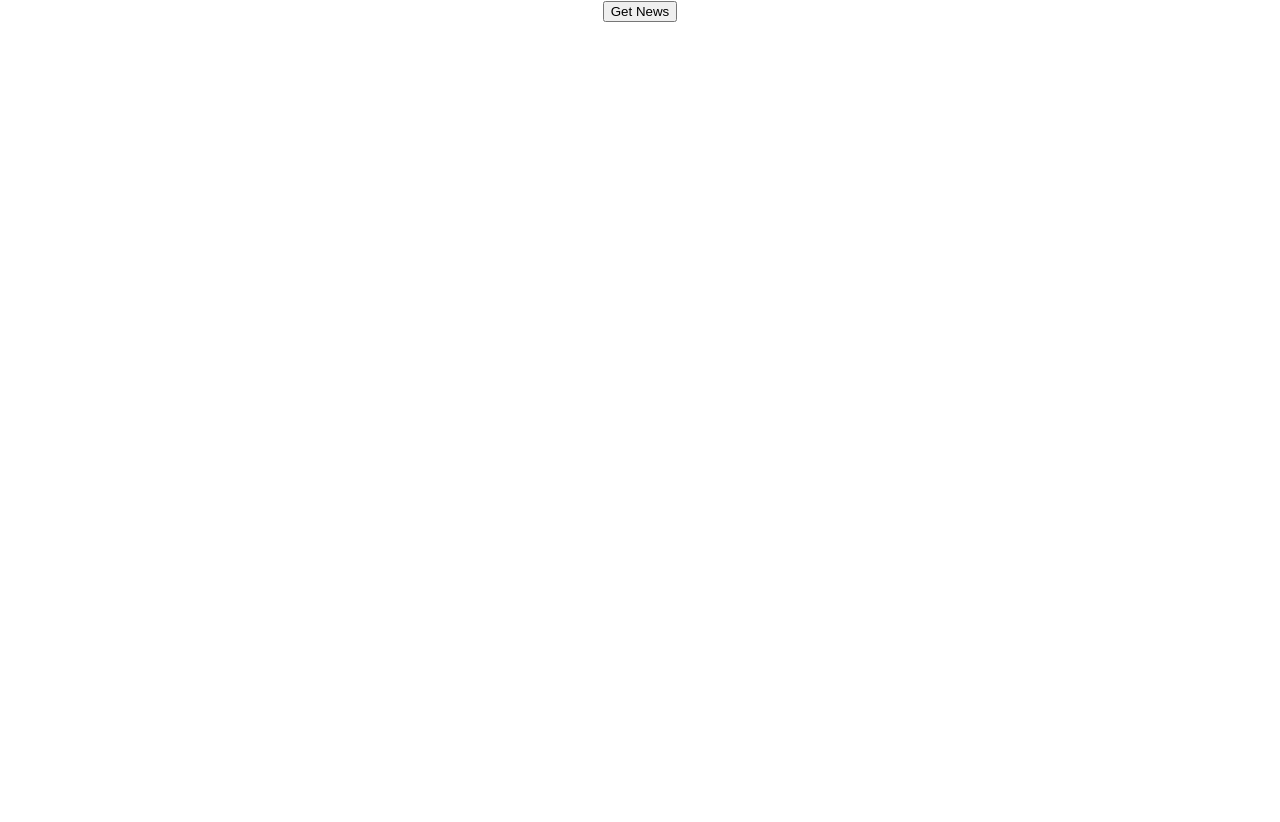
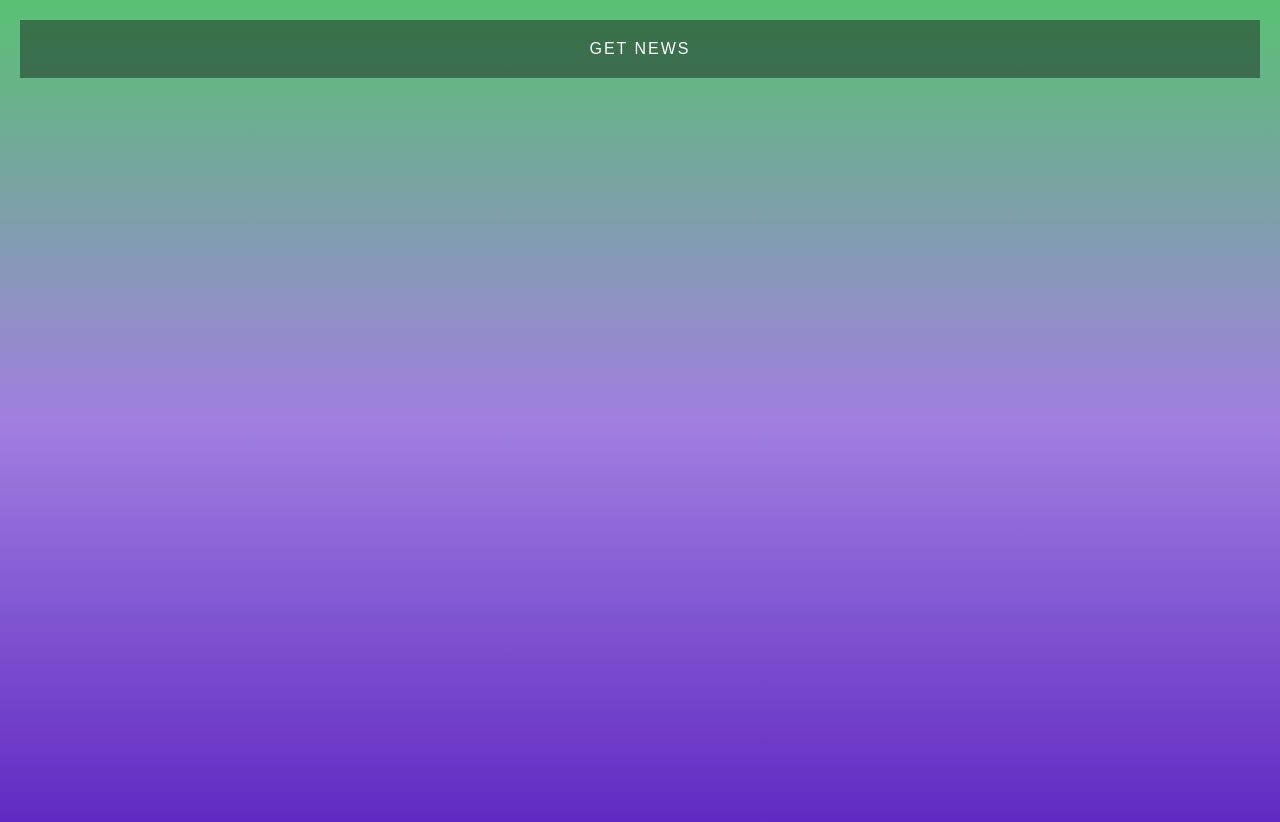
Before and after one commit to leo153624nid/news, a React (Create React App) app: page / in a window 1280 px wide. Shown: the top 822 px of the page. Before the commit the page ends 800 px from the top, so only its background shows below. Built offline with nearby package versions, Linux system fonts and the light colour scheme.

Commit message:
v 0.2.0 (work)

```diff
--- a/package.json
+++ b/package.json
@@ -1,6 +1,6 @@
 {
     "name": "news",
-  "version": "0.1.0",
+    "version": "0.2.0",
     "private": true,
     "dependencies": {
         "@reduxjs/toolkit": "^1.8.3",
--- a/src/App.tsx
+++ b/src/App.tsx
@@ -5,13 +5,17 @@ import React from 'react'
 import { useAppSelector, useAppDispatch } from './redux/hooks/hooks'
 import { actions } from './redux/actions/actionCreator'
 import './App.css'
+import News from './components/News/News'
 
 const App: React.FC = () => {
-    const store = useAppSelector((state) => state)
+    const latestNews = useAppSelector((store) => store?.news?.latestNews || [])
+    const popularNews = useAppSelector(
+        (store) => store?.news?.popularNews || []
+    )
     const dispatch = useAppDispatch()
 
     const handleGetNews = () => {
-        dispatch(actions.getLatestNews())
+        dispatch(actions.getNews())
     }
 
     return (
@@ -19,6 +23,8 @@ const App: React.FC = () => {
             <button type="button" onClick={handleGetNews}>
                 Get News
             </button>
+            <News news={latestNews} label="Latest News" />
+            <News news={popularNews} label="Popular News" />
         </div>
     )
 }
--- a/src/api/newsAPI.ts
+++ b/src/api/newsAPI.ts
@@ -5,9 +5,16 @@ const axiosInstance = axios.create({
     baseURL: 'http://hn.algolia.com/api/v1/search',
 })
 
-export const getLatestNews = async (searchQuery: string) => {
+export const getNews = async (searchQuery: string) => {
     const request = (await axiosInstance
         .get(`?query=${searchQuery}&tags=story&hitsPerPage=10&page=1`)
         .then((response) => response.data.hits)) as NewsType[]
     return await request
 }
+
+export const getPopularNews = async () => {
+    const request = (await axiosInstance
+        .get(`?query=&tags=story&hitsPerPage=10&page=1`)
+        .then((response) => response.data.hits)) as NewsType[]
+    return await request
+}
--- a/src/components/News/News.module.css
+++ b/src/components/News/News.module.css
@@ -14,7 +14,7 @@
     box-shadow: 0 2px 4px 0 rgba(0, 0, 0, 0.2), 0 25px 50px 0 rgba(0, 0, 0, 0.1);
 }
 
-.news-title {
+.news_title {
     display: block;
     color: #fff;
     margin-bottom: 12px;
--- a/src/index.css
+++ b/src/index.css
@@ -1,13 +1,23 @@
 body {
-  margin: 0;
-  font-family: -apple-system, BlinkMacSystemFont, 'Segoe UI', 'Roboto', 'Oxygen',
-    'Ubuntu', 'Cantarell', 'Fira Sans', 'Droid Sans', 'Helvetica Neue',
-    sans-serif;
-  -webkit-font-smoothing: antialiased;
-  -moz-osx-font-smoothing: grayscale;
+    margin: 0;
+    padding: 20px;
+    font-family: 'Montserrat', sans-serif;
+    background: linear-gradient(to bottom, #59c173, #a17fe0, #5d26c1);
+    min-height: 100vh;
+    color: #fff;
 }
 
-code {
-  font-family: source-code-pro, Menlo, Monaco, Consolas, 'Courier New',
-    monospace;
+button {
+    width: 100%;
+    padding: 20px 30px;
+    text-transform: uppercase;
+    letter-spacing: 2px;
+    font-size: 16px;
+    color: #fff;
+    border: none;
+    background-color: rgba(0, 0, 0, 0.4);
 }
+
+button:hover {
+    background-color: rgba(0, 0, 0, 0.6);
+}
--- a/src/redux/actions/actionCreator.ts
+++ b/src/redux/actions/actionCreator.ts
@@ -1,14 +1,17 @@
-import { GET_LATEST_NEWS, SET_LATEST_NEWS } from '../constants'
+import { GET_NEWS, SET_LATEST_NEWS, SET_POPULAR_NEWS } from '../constants'
 import type { NewsType } from '../../types/types'
 
 // type InferValueTypes<T> = T extends { [key: string]: infer U } ? U : never
 // export type ActionsType = ReturnType<InferValueTypes<typeof actions>>
 
 export const actions = {
-    setLatestNews: (payload: NewsType[]) =>
-        ({
-            type: SET_LATEST_NEWS,
-            payload,
-        } as const),
-    getLatestNews: () => ({ type: GET_LATEST_NEWS } as const),
+    getNews: () => ({ type: GET_NEWS } as const),
+    setLatestNews: (payload: NewsType[]) => ({
+        type: SET_LATEST_NEWS,
+        payload,
+    }),
+    setPopularNews: (payload: NewsType[]) => ({
+        type: SET_POPULAR_NEWS,
+        payload,
+    }),
 }
--- a/src/redux/constants.ts
+++ b/src/redux/constants.ts
@@ -1,2 +1,4 @@
-export const GET_LATEST_NEWS: string = 'GET_LATEST_NEWS'
+/* eslint-disable @typescript-eslint/no-inferrable-types */
+export const GET_NEWS: string = 'GET_NEWS'
 export const SET_LATEST_NEWS: string = 'SET_LATEST_NEWS'
+export const SET_POPULAR_NEWS: string = 'SET_POPULAR_NEWS'
--- a/src/redux/reducers/newsReducer.ts
+++ b/src/redux/reducers/newsReducer.ts
@@ -1,14 +1,15 @@
 import { createReducer, PayloadAction } from '@reduxjs/toolkit'
-import { GET_LATEST_NEWS, SET_LATEST_NEWS } from '../constants'
+import { GET_NEWS, SET_LATEST_NEWS, SET_POPULAR_NEWS } from '../constants'
 import { NewsState, NewsType } from '../../types/types'
 
 const initialState: NewsState = {
     latestNews: [],
+    popularNews: [],
 }
 
 const newsReducer = createReducer(initialState, (builder) => {
     builder
-        .addCase(GET_LATEST_NEWS, (state) => ({
+        .addCase(GET_NEWS, (state) => ({
             ...state,
         }))
         .addCase(
@@ -18,6 +19,13 @@ const newsReducer = createReducer(initialState, (builder) => {
                 latestNews: [...state.latestNews, ...action.payload],
             })
         )
+        .addCase(
+            SET_POPULAR_NEWS,
+            (state, action: PayloadAction<NewsType[]>) => ({
+                ...state,
+                popularNews: [...state.popularNews, ...action.payload],
+            })
+        )
         .addDefaultCase((state) => state)
 })
 
--- a/src/redux/sagas/sagas.ts
+++ b/src/redux/sagas/sagas.ts
@@ -1,17 +1,26 @@
 import { takeEvery, put, call } from 'redux-saga/effects'
-import { GET_LATEST_NEWS } from '../constants'
-import { getLatestNews } from '../../api/newsAPI'
+import { GET_NEWS } from '../constants'
+import { getNews, getPopularNews } from '../../api/newsAPI'
 import { actions } from '../actions/actionCreator'
 import { NewsType } from '../../types/types'
 
-export function* workerSaga() {
-    const data = (yield call(getLatestNews, 'react')) as NewsType[]
-    console.log(data)
+export function* handleLatestNews() {
+    const data = (yield call(getNews, 'typescript')) as NewsType[]
     yield put(actions.setLatestNews(data))
 }
 
+export function* handlePopularNews() {
+    const data = (yield call(getPopularNews)) as NewsType[]
+    yield put(actions.setPopularNews(data))
+}
+
+export function* workerSagaNews() {
+    yield call(handleLatestNews)
+    yield call(handlePopularNews)
+}
+
 export function* watchClickSaga() {
-    yield takeEvery(GET_LATEST_NEWS, workerSaga)
+    yield takeEvery(GET_NEWS, workerSagaNews)
 }
 
 export default function* rootSaga() {
--- a/src/types/types.ts
+++ b/src/types/types.ts
@@ -17,7 +17,10 @@ export type NewsType = {
     _tags: object[] | null
 }
 
-export type NewsState = { latestNews: NewsType[] }
+export type NewsState = {
+    latestNews: NewsType[]
+    popularNews: NewsType[]
+}
 
 export interface NewsProps {
     news: NewsType[]
```
Also changed, not shown: 1 other file (tests, documents, lock files or other folders). Lines whose indentation alone changed are shown as unchanged.
